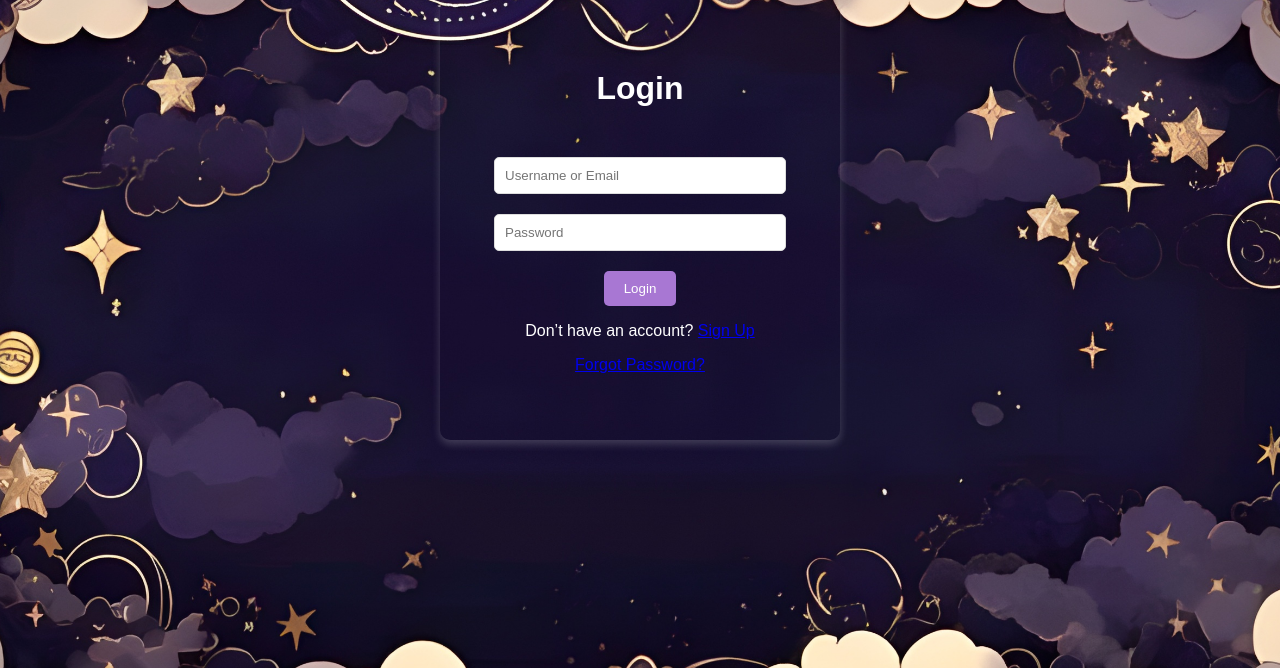
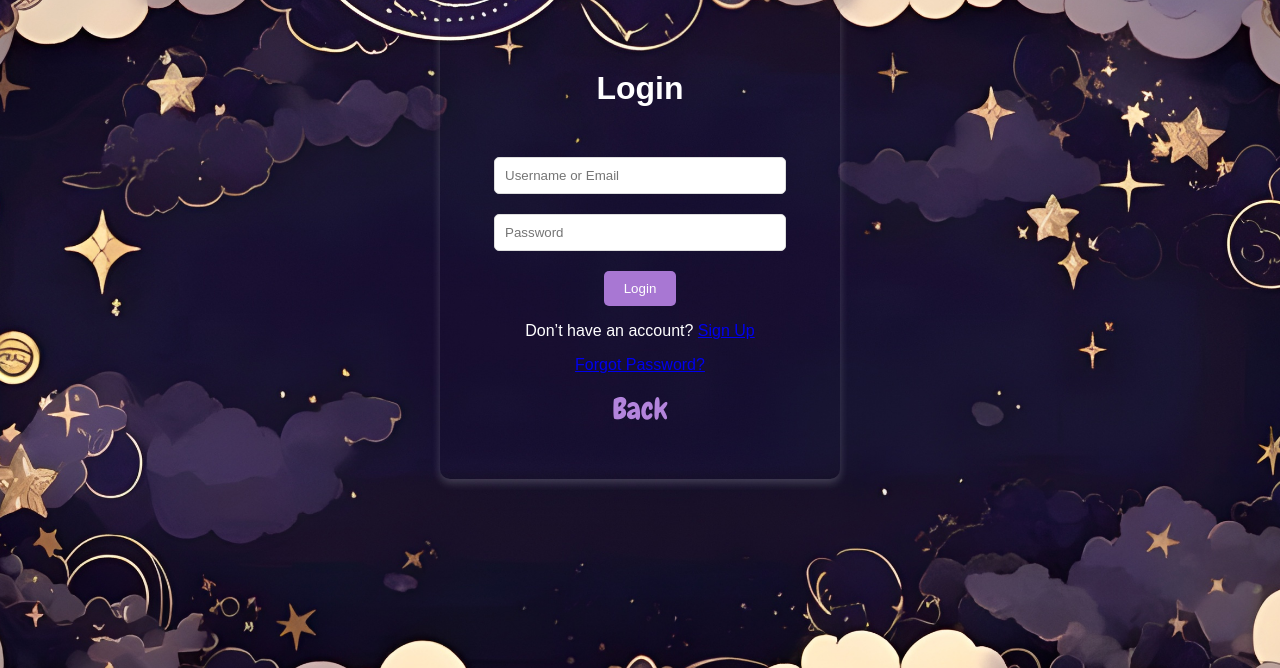
Before and after one commit to Kirtanaa222/Group-11, a Flask app: page /login in a window 1280 px wide. Shown: the part 101-769 px from the top of the page. Run offline with Flask 3, Linux system fonts and the light colour scheme.

Commit message:
added back btn in login.html

```diff
--- a/Templates/login.html
+++ b/Templates/login.html
@@ -2,7 +2,9 @@
 <html>
 <head>
     <title>Login</title>
+    <link href="https://fonts.googleapis.com/css2?family=Chewy&display=swap" rel="stylesheet">
     <link rel="stylesheet" href="{{ url_for('static', filename='Style.css') }}">
+
 </head>
 <body class="interface">
         <div class="form-box">
@@ -19,6 +21,7 @@
             </form>
             <p>Don’t have an account? <a href="{{ url_for('signup') }}">Sign Up</a></p>
             <p><a href="{{ url_for('forgot_pw') }}">Forgot Password?</a></p>
+            <a href="{{ url_for('home') }}" class="back_btn">Back</a>
         </div>
 </body>
 </html>
--- a/Templates/signup.html
+++ b/Templates/signup.html
@@ -2,8 +2,8 @@
 <html>
 <head>
     <title>Sign Up</title>
+    <link href="https://fonts.googleapis.com/css2?family=Chewy&display=swap" rel="stylesheet">
     <link rel="stylesheet" href="{{ url_for('static', filename='Style.css') }}">
-    <link href="https://fonts.googleapis.com/css2?family=Chewy&display=swap" rel="stylesheet">
 
 </head>
 <body class="interface">
```
